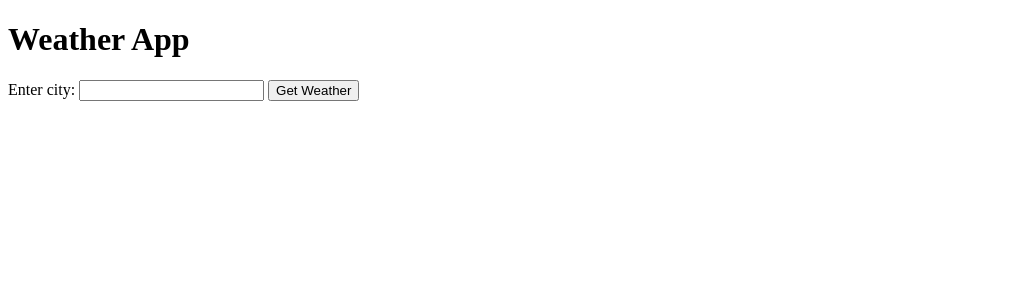
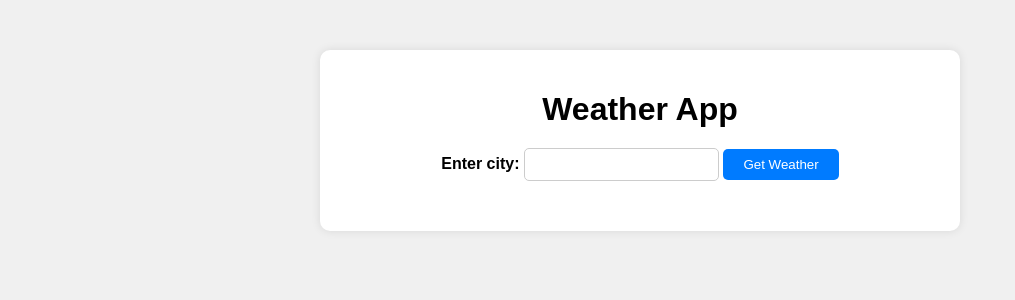
Before and after one commit to n3xtChanc3/Weather_App_Fun, a Flask app: page / in a window 1280 px wide. Shown: the top 300 px of the page, without its empty margins (0-1015 px from the left). Run offline with Flask 3, Linux system fonts and the light colour scheme.

Commit message:
Major changes

```diff
--- a/app.py
+++ b/app.py
@@ -17,7 +17,9 @@ def index():
         response = requests.get(url)
         data = response.json()
         if response.status_code == 200:
-            weather = f"Weather in {city}: {data['weather'][0]['description']}, Temperature: {data['main']['temp']}°C"
+            # Convert temperature from Kelvin to Celsius
+            temperature_celsius = data['main']['temp'] - 273.15
+            weather = f"Weather in {city}: {data['weather'][0]['description']}, Temperature: {temperature_celsius:.2f}°C"
             return render_template('index.html', weather=weather)
         else:
             return render_template('index.html', weather='City not found')
--- /dev/null
+++ b/static/styles.css
@@ -0,0 +1,55 @@
+/* styles.css */
+
+body {
+    font-family: Arial, sans-serif;
+    margin: 0;
+    padding: 0;
+    background-color: #f0f0f0;
+}
+
+.container {
+    max-width: 600px;
+    margin: 50px auto;
+    background-color: #fff;
+    border-radius: 10px;
+    padding: 20px;
+    box-shadow: 0 0 10px rgba(0, 0, 0, 0.1);
+}
+
+h1 {
+    text-align: center;
+    margin-bottom: 20px;
+}
+
+form {
+    text-align: center;
+    margin-bottom: 20px;
+}
+
+label {
+    font-weight: bold;
+}
+
+input[type="text"] {
+    padding: 8px;
+    border: 1px solid #ccc;
+    border-radius: 5px;
+    margin-bottom: 10px;
+}
+
+button {
+    padding: 8px 20px;
+    background-color: #007bff;
+    color: #fff;
+    border: none;
+    border-radius: 5px;
+    cursor: pointer;
+}
+
+button:hover {
+    background-color: #0056b3;
+}
+
+h2 {
+    text-align: center;
+}
--- a/templates/index.html
+++ b/templates/index.html
@@ -4,8 +4,10 @@
     <meta charset="UTF-8">
     <meta name="viewport" content="width=device-width, initial-scale=1.0">
     <title>Weather App</title>
+    <link rel="stylesheet" href="{{ url_for('static', filename='styles.css') }}">
 </head>
 <body>
+    <div class="container">
         <h1>Weather App</h1>
         <form action="/" method="post">
             <label for="city">Enter city:</label>
@@ -15,5 +17,6 @@
         {% if weather %}
             <h2>{{ weather }}</h2>
         {% endif %}
+    </div>
 </body>
 </html>
```
Lines whose indentation alone changed are shown as unchanged.
